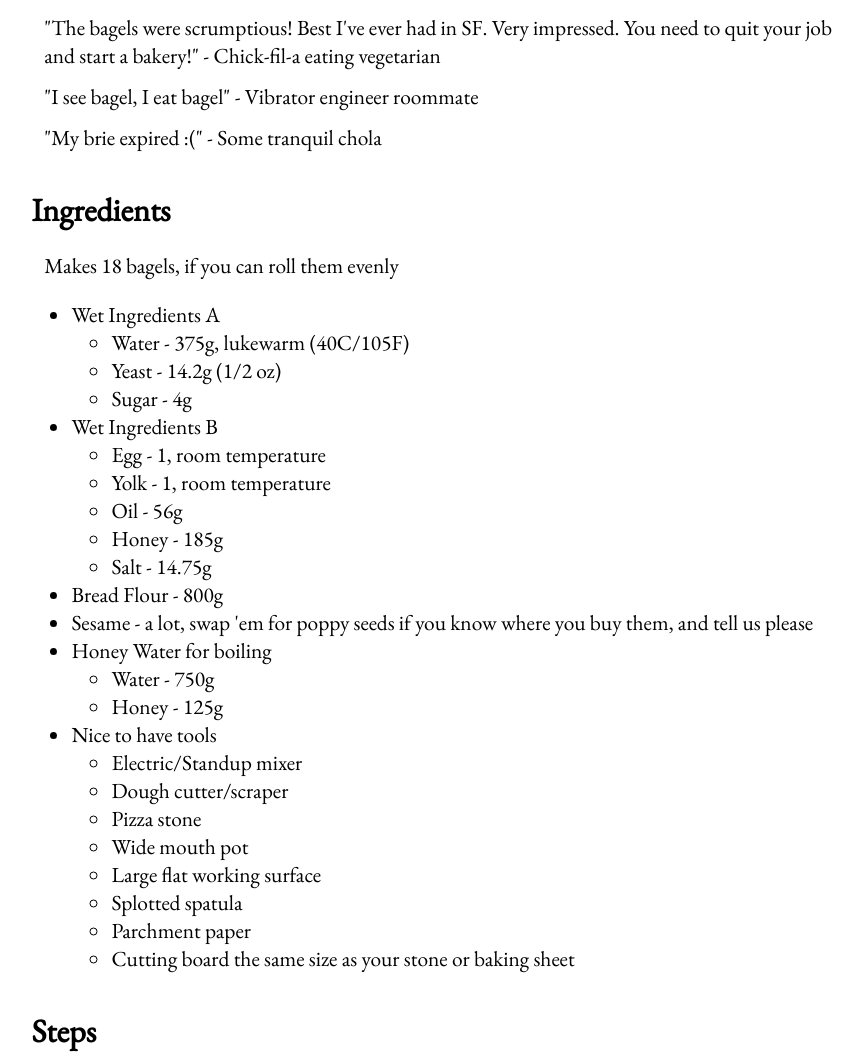
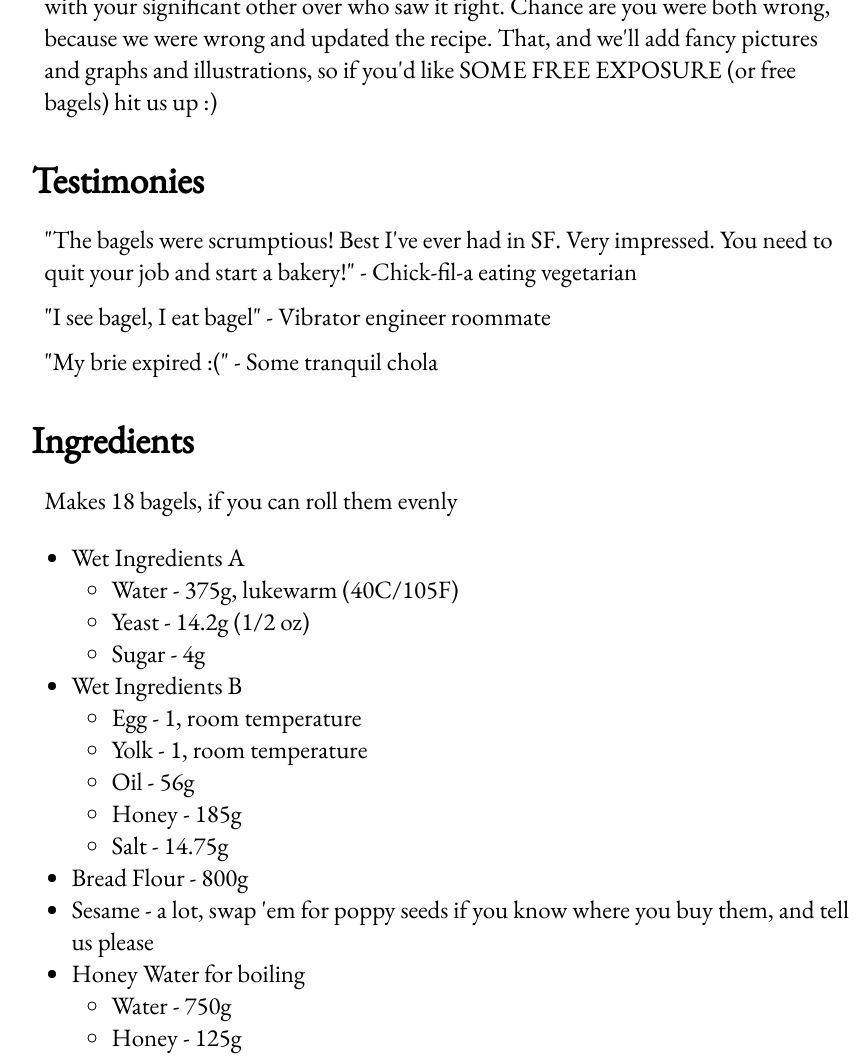
Before and after one commit to acer/taotao, a plain HTML site: page recipes/montrealbagels.html in a window 1280 px wide. Shown: the part 1095-2151 px from the top of the page, without its empty margins (199-1062 px from the left). Drawn offline with nearby package versions, Linux system fonts and the light colour scheme.

Commit message:
can't css syntax for the love of god

```diff
--- a/recipes/recipes.css
+++ b/recipes/recipes.css
@@ -69,9 +69,11 @@ margin: 0;
 
 @media (min-width: 992px) {
   html {
-    font-size: 25;
+    font-size: 25px;
   }
   .content {
     padding: 5vw 18%;
+    max-width: 1200px;
+    margin: 0 auto;
   }
 }
```
